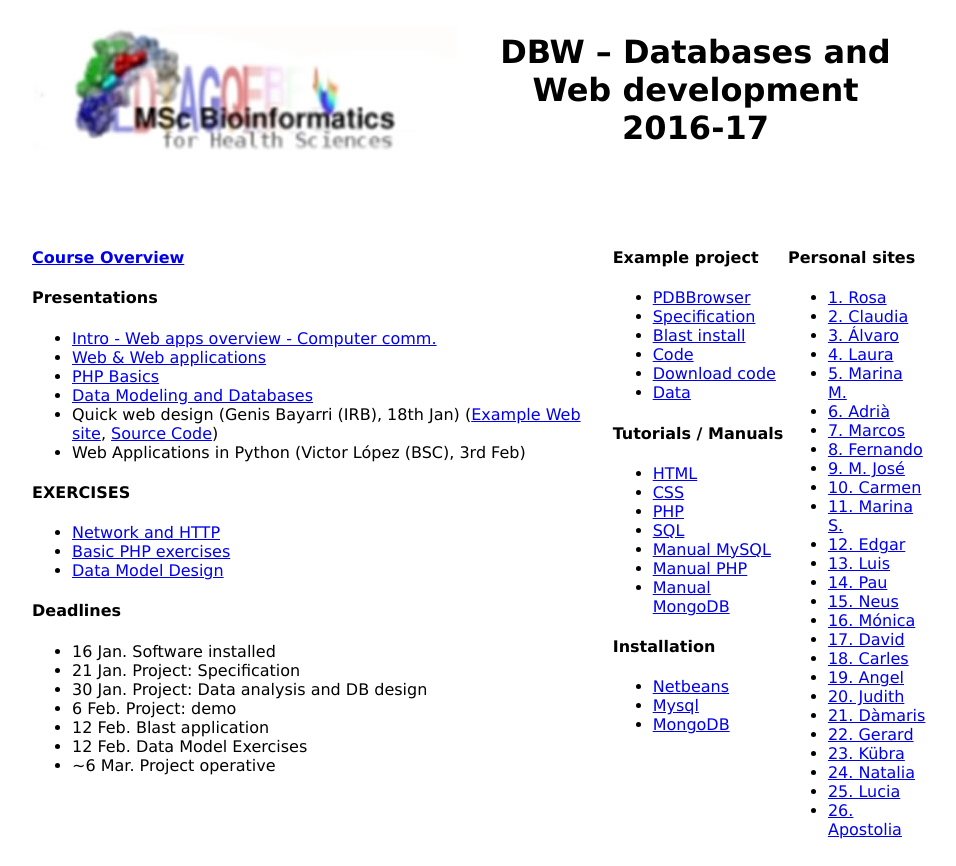
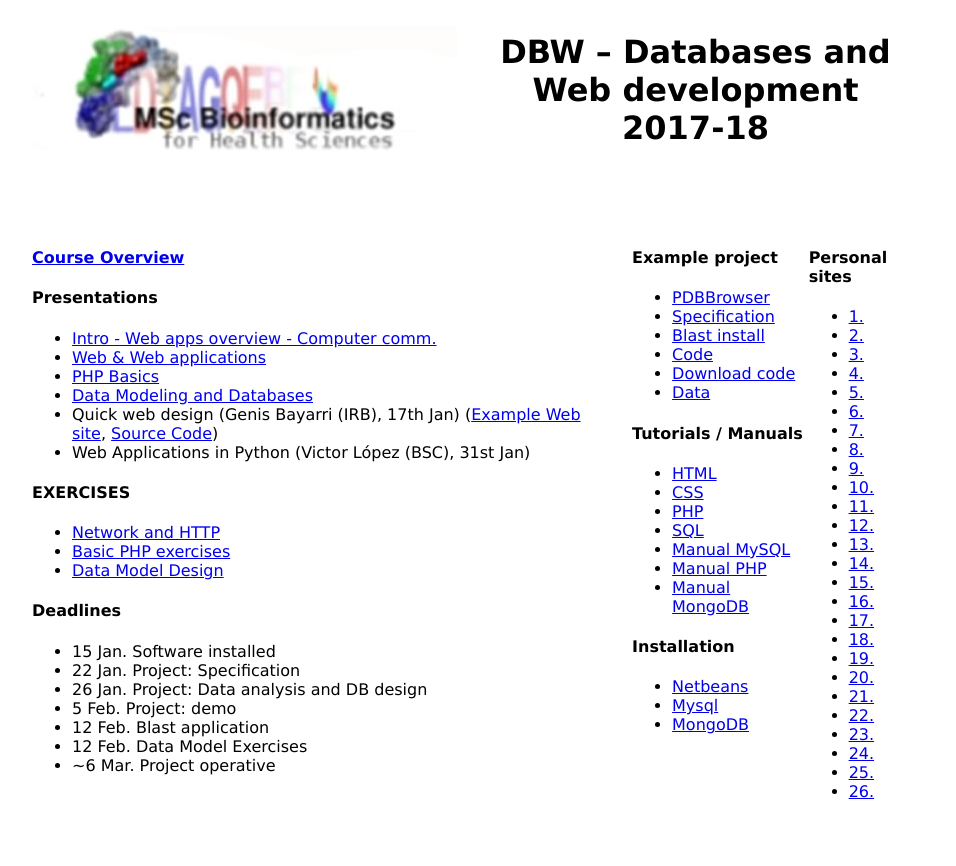
Before and after one commit to jlgelpi/DBW_html, a PHP site: page / in a window 1280 px wide. Shown: the whole page, without its empty margins (161-1117 px from the left). After the commit the page ends 799 px from the top, so only its background shows below. Run offline with PHP 8.4, Linux system fonts and the light colour scheme.

Commit message:
Initial web site DBW2018

```diff
--- a/index.htm
+++ b/index.htm
@@ -20,7 +20,7 @@
                 <tr>
                     <td><img src="images/master_logo.jpg" alt="" width="425" height="125" /></td>
                     <td><h1 align="center">DBW &ndash; Databases and Web development<br />
-                            2016-17</h1></td>
+                            2017-18</h1></td>
                 </tr>
             </table>
             <p>&nbsp;</p>
@@ -34,9 +34,9 @@
                             <li><a href="PPT/DBW2017-WebApplications.pdf" target="_blank">Web &amp; Web applications</a></li>
                           <li><a href="PPT/DBW2017-PHP.pdf" target="_blank">PHP Basics</a></li>
                           <li><a href="PPT/DBW2017-Databases.pdf" target="_blank">Data Modeling and Databases</a></li>
-                          <li>Quick web design (Genis Bayarri (IRB), 18th Jan) (<a href="http://mmb.irbbarcelona.org/webdev/bootstrap/" target="_blank">Example Web site</a>, <a href="https://github.com/gbayarri/bootstrap" target="_blank">Source Code</a>)<br />
+                          <li>Quick web design (Genis Bayarri (IRB), 17th Jan) (<a href="http://mmb.irbbarcelona.org/webdev/bootstrap/" target="_blank">Example Web site</a>, <a href="https://github.com/gbayarri/bootstrap" target="_blank">Source Code</a>)<br />
                           </li>
-                          <li>Web Applications in Python (Victor López (BSC), 3rd Feb)</li>
+                          <li>Web Applications in Python (Victor López (BSC), 31st Jan)</li>
                           </ul>
                       <h4>EXERCISES</h4>
                         <ul>
@@ -46,10 +46,10 @@
                         </ul>
                         <h4>Deadlines</h4>
                         <ul>
-                            <li>16 Jan. Software installed</li>
-                            <li>21 Jan. Project: Specification</li>
-                            <li>30 Jan. Project: Data analysis and DB design</li>
-                            <li>6 Feb. Project: demo</li>
+                            <li>15 Jan. Software installed</li>
+                            <li>22 Jan. Project: Specification</li>
+                            <li>26 Jan. Project: Data analysis and DB design</li>
+                            <li>5 Feb. Project: demo</li>
                             <li>12 Feb. Blast application</li>
                             <li>12 Feb. Data Model Exercises</li>
                           <li>~6 Mar. Project operative </li>
@@ -86,32 +86,32 @@
                     </td>   </td>
                     <td valign="top"><h4>Personal sites</h4>
                         <ul>
-                            <li><a href="/formacio/~dbw01/" target="_blank">1. Rosa</a></li>
-                            <li><a href="/formacio/~dbw02/" target="_blank">2. Claudia</a></li>
-                            <li><a href="/formacio/~dbw03/" target="_blank">3. Álvaro</a></li>
-                            <li><a href="/formacio/~dbw04/" target="_blank">4. Laura</a></li>
-                            <li><a href="/formacio/~dbw05/" target="_blank">5. Marina M.</a></li>
-                            <li><a href="/formacio/~dbw06/" target="_blank">6. Adrià</a></li>
-                            <li><a href="/formacio/~dbw07/" target="_blank">7. Marcos</a></li>
-                            <li><a href="/formacio/~dbw08/" target="_blank">8. Fernando</a></li>
-                            <li><a href="/formacio/~dbw09/" target="_blank">9. M. José</a></li>
-                            <li><a href="/formacio/~dbw10/" target="_blank">10. Carmen</a></li>
-                            <li><a href="/formacio/~dbw11/" target="_blank">11. Marina S.</a></li>
-                            <li><a href="/formacio/~dbw12/" target="_blank">12. Edgar</a></li>
-                            <li><a href="/formacio/~dbw13/" target="_blank">13. Luis</a></li>
-                            <li><a href="/formacio/~dbw14/" target="_blank">14. Pau</a></li>
-                            <li><a href="/formacio/~dbw15/" target="_blank">15. Neus</a></li>
-                            <li><a href="/formacio/~dbw16/" target="_blank">16. Mónica</a></li>
-                            <li><a href="/formacio/~dbw17/" target="_blank">17. David</a></li>
-                            <li><a href="/formacio/~dbw18/" target="_blank">18. Carles</a></li>
-                            <li><a href="/formacio/~dbw19/" target="_blank">19. Angel</a></li>
-                            <li><a href="/formacio/~dbw20/" target="_blank">20. Judith</a></li>
-                            <li><a href="/formacio/~dbw21/" target="_blank">21. Dàmaris</a></li>
-                            <li><a href="/formacio/~dbw22/" target="_blank">22. Gerard</a></li>
-                            <li><a href="/formacio/~dbw23/" target="_blank">23. Kübra </a></li>
-                            <li><a href="/formacio/~dbw24/" target="_blank">24. Natalia</a></li>
-                            <li><a href="/formacio/~dbw25/" target="_blank">25. Lucia</a></li>
-                            <li><a href="/formacio/~dbw26/" target="_blank">26. Apostolia</a></li>
+                            <li><a href="/formacio/~dbw01/" target="_blank">1. </a></li>
+                            <li><a href="/formacio/~dbw02/" target="_blank">2. </a></li>
+                            <li><a href="/formacio/~dbw03/" target="_blank">3. </a></li>
+                            <li><a href="/formacio/~dbw04/" target="_blank">4. </a></li>
+                            <li><a href="/formacio/~dbw05/" target="_blank">5. </a></li>
+                            <li><a href="/formacio/~dbw06/" target="_blank">6. </a></li>
+                            <li><a href="/formacio/~dbw07/" target="_blank">7. </a></li>
+                            <li><a href="/formacio/~dbw08/" target="_blank">8. </a></li>
+                            <li><a href="/formacio/~dbw09/" target="_blank">9. </a></li>
+                            <li><a href="/formacio/~dbw10/" target="_blank">10. </a></li>
+                            <li><a href="/formacio/~dbw11/" target="_blank">11. </a></li>
+                            <li><a href="/formacio/~dbw12/" target="_blank">12. </a></li>
+                            <li><a href="/formacio/~dbw13/" target="_blank">13. </a></li>
+                            <li><a href="/formacio/~dbw14/" target="_blank">14. </a></li>
+                            <li><a href="/formacio/~dbw15/" target="_blank">15. </a></li>
+                            <li><a href="/formacio/~dbw16/" target="_blank">16. </a></li>
+                            <li><a href="/formacio/~dbw17/" target="_blank">17. </a></li>
+                            <li><a href="/formacio/~dbw18/" target="_blank">18. </a></li>
+                            <li><a href="/formacio/~dbw19/" target="_blank">19. </a></li>
+                            <li><a href="/formacio/~dbw20/" target="_blank">20. </a></li>
+                            <li><a href="/formacio/~dbw21/" target="_blank">21. </a></li>
+                            <li><a href="/formacio/~dbw22/" target="_blank">22. </a></li>
+                            <li><a href="/formacio/~dbw23/" target="_blank">23. </a></li>
+                            <li><a href="/formacio/~dbw24/" target="_blank">24. </a></li>
+                            <li><a href="/formacio/~dbw25/" target="_blank">25. </a></li>
+                            <li><a href="/formacio/~dbw26/" target="_blank">26. </a></li>
                         </ul>
                     </td>
                 </tr>
--- a/testPHP.php
+++ b/testPHP.php
@@ -1 +1 @@
-<?phpinfo()?>
+<?php phpinfo()?>
```
